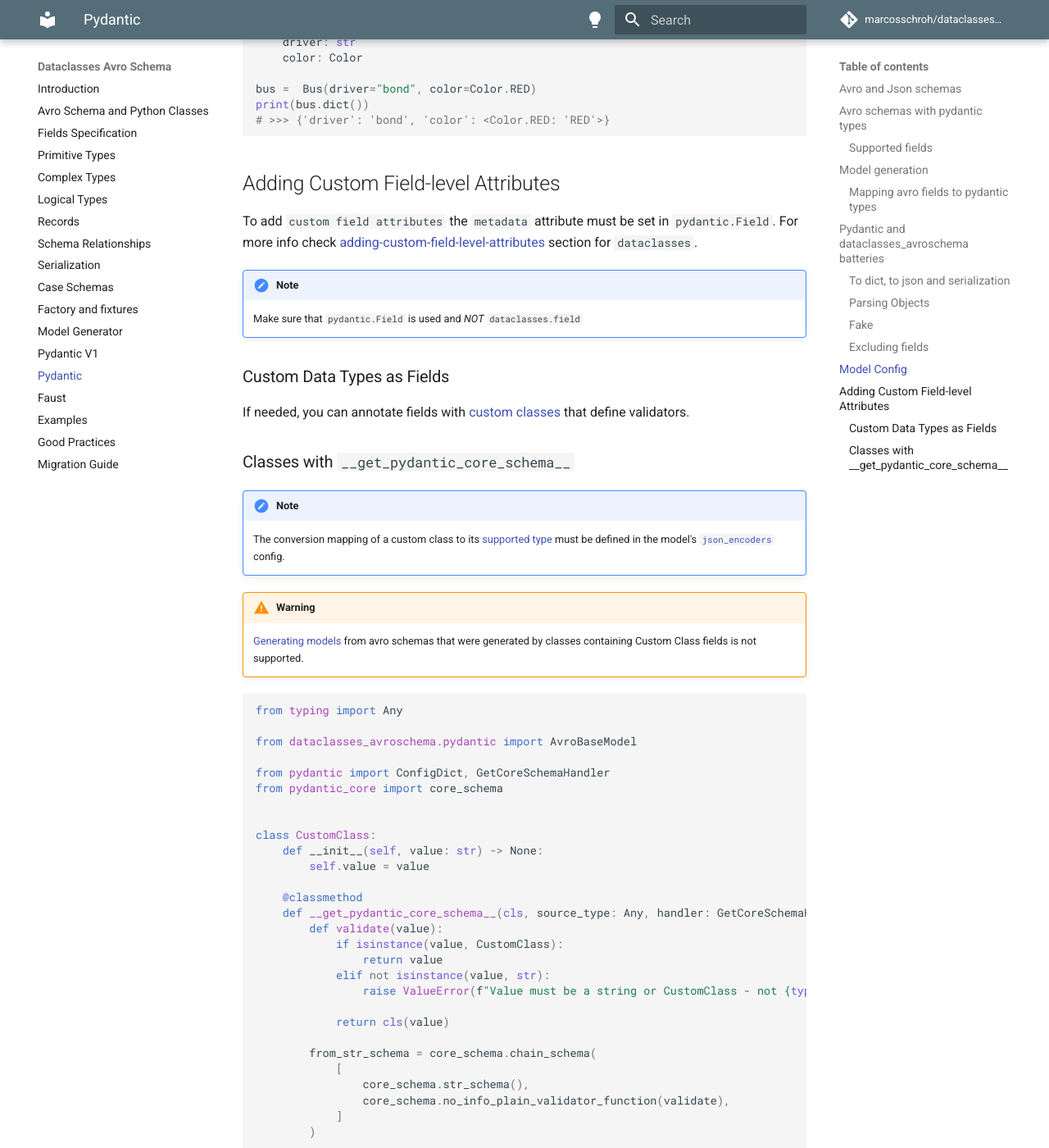
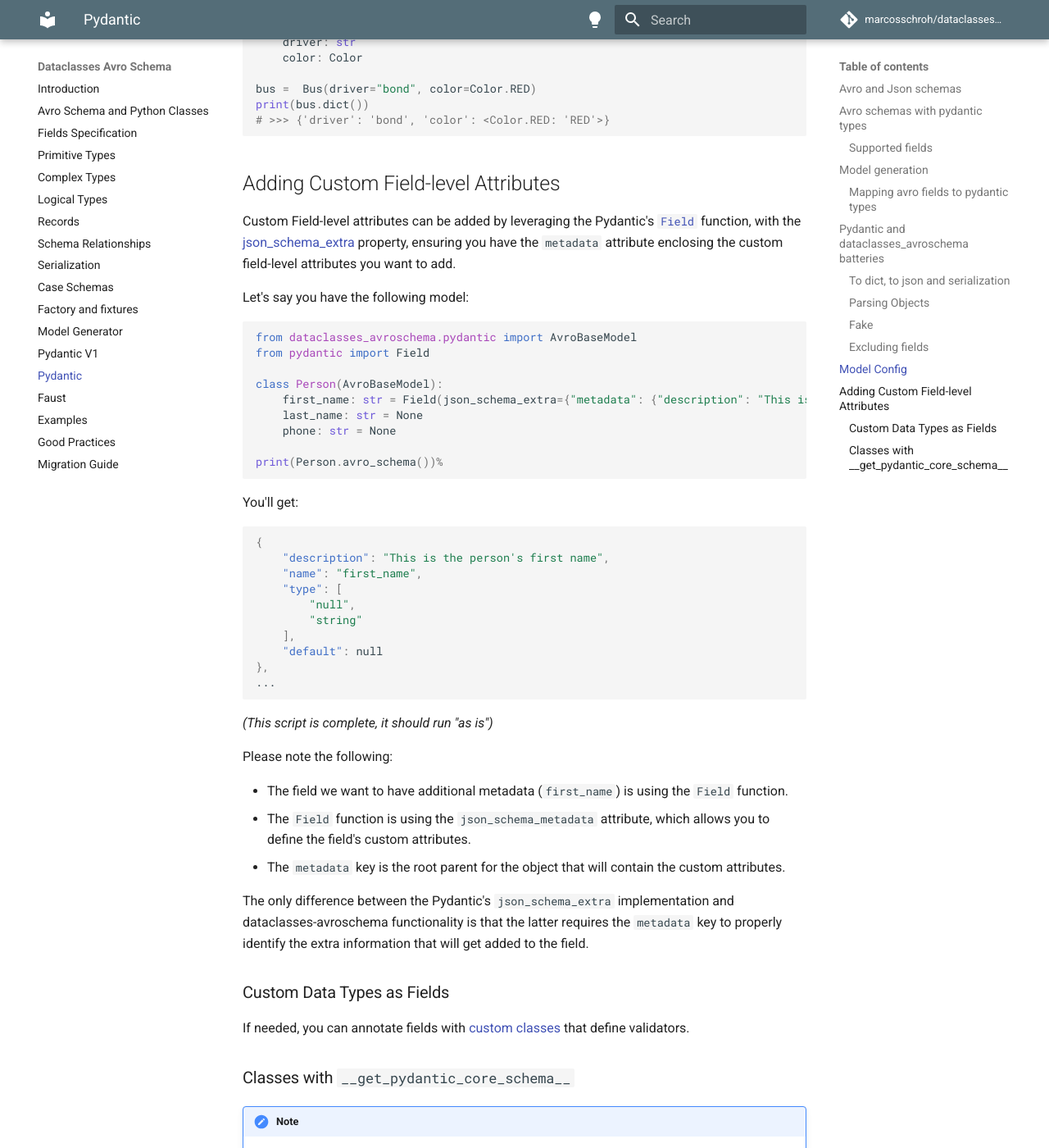
Before and after one commit to marcosschroh/dataclasses-avroschema, an MkDocs documentation site: the page built from docs/pydantic.md, in a window 1280 px wide and 1400 px high, scrolled down 10407 px. Shown: the whole window at 82% size. Built offline with MkDocs 1.6.1 and Material for MkDocs 9.7.7, drawn with Linux system fonts in a browser that asks for light colours; comment, search, counter and statistics services are not loaded.

Commit message:
Fixes the Pydantic's custom field-level attributes
The custom field-level documentation when using Pydantic is referencing
the same instructions as if you were using data classes, but this
doesn't work, as Pydantic doesn't have a `metadata` key in their `Field`
function.

After some debugging, I found that you have to use the `json_schema_extra`
parameter in `Field`, passing a dictionary whose main key is `metadata`,
with the object containing the field-level metadata you want to add.

I tested this out with the latest Pydantic version and it works. I am
unsure about Pydantic's v1, so this PR is only addressing the latest
Pydantic docs.

I am happy to update the documentation for v1 if it works the same way.

````diff
--- a/docs/pydantic.md
+++ b/docs/pydantic.md
@@ -445,10 +445,47 @@
 
 ## Adding Custom Field-level Attributes
 
-To add `custom field attributes` the `metadata` attribute must be set in `pydantic.Field`. For more info check [adding-custom-field-level-attributes](https://marcosschroh.github.io/dataclasses-avroschema/fields_specification/#adding-custom-field-level-attributes) section for `dataclasses`.
+Custom Field-level attributes can be added by leveraging the Pydantic's [`Field`](https://docs.pydantic.dev/latest/api/fields/#pydantic.fields.Field) function, with the [json_schema_extra](https://docs.pydantic.dev/latest/concepts/json_schema/#customizing-json-schema) property, ensuring you have the `metadata` attribute enclosing the custom field-level attributes you want to add.
 
-!!! note
-    Make sure that `pydantic.Field` is used and *NOT* `dataclasses.field`
+Let's say you have the following model:
+
+```python
+from dataclasses_avroschema.pydantic import AvroBaseModel
+from pydantic import Field
+
+class Person(AvroBaseModel):
+    first_name: str = Field(json_schema_extra={"metadata": {"description": "This is the person's first name"}}, default=None)
+    last_name: str = None
+    phone: str = None
+
+print(Person.avro_schema())%
+```
+
+You'll get:
+
+```json
+{
+    "description": "This is the person's first name",
+    "name": "first_name",
+    "type": [
+        "null",
+        "string"
+    ],
+    "default": null
+},
+...
+```
+
+*(This script is complete, it should run "as is")*
+
+Please note the following:
+
+- The field we want to have additional metadata (`first_name`) is using the `Field` function.
+- The `Field` function is using the `json_schema_metadata` attribute, which allows you to define the field's custom attributes.
+- The `metadata` key is the root parent for the object that will contain the custom attributes.
+
+The only difference between the Pydantic's `json_schema_extra` implementation and dataclasses-avroschema functionality is that the latter requires the `metadata` key to properly identify the extra information that will get added to the field.
+
 
 ### Custom Data Types as Fields
 
````
